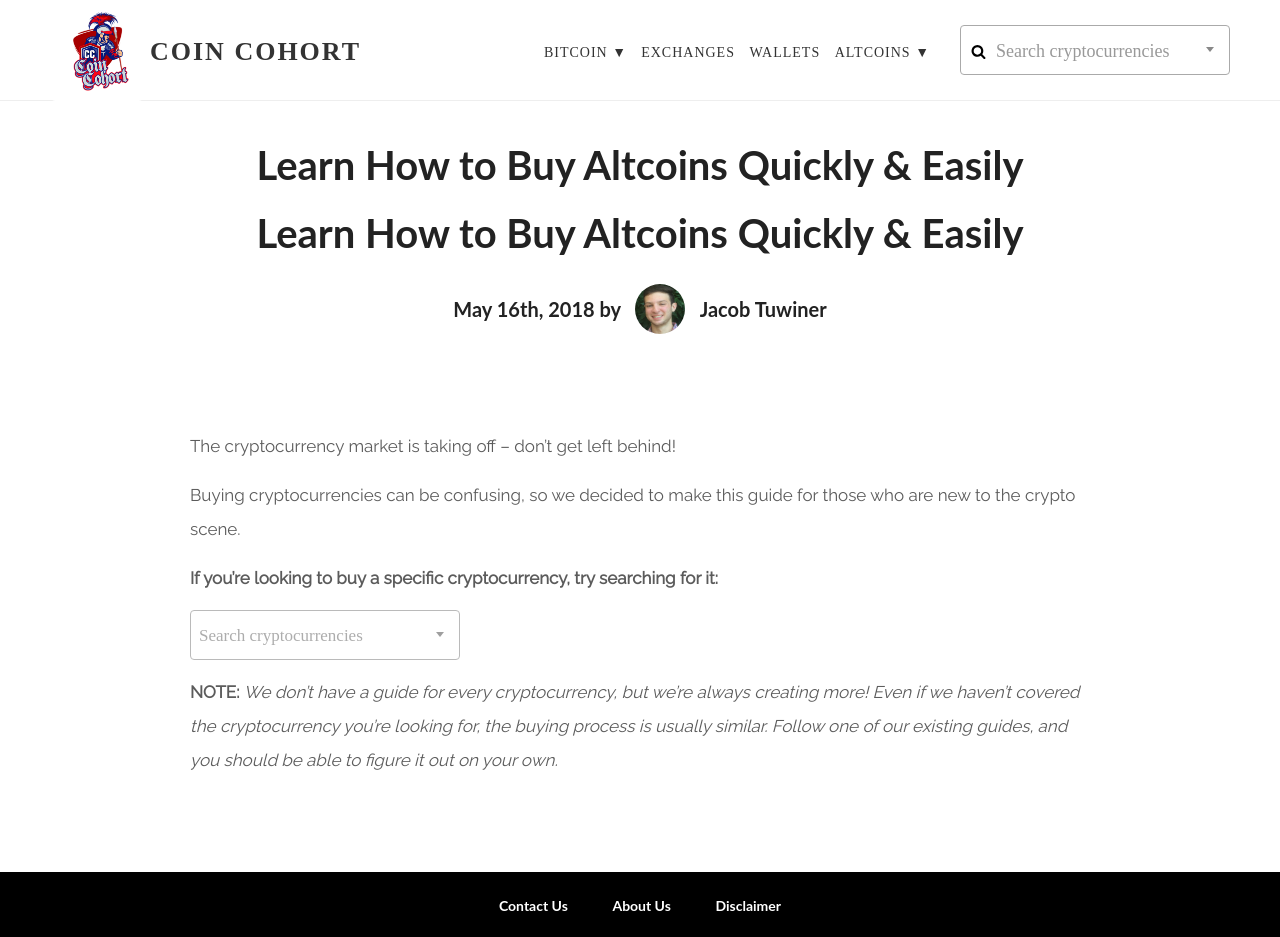
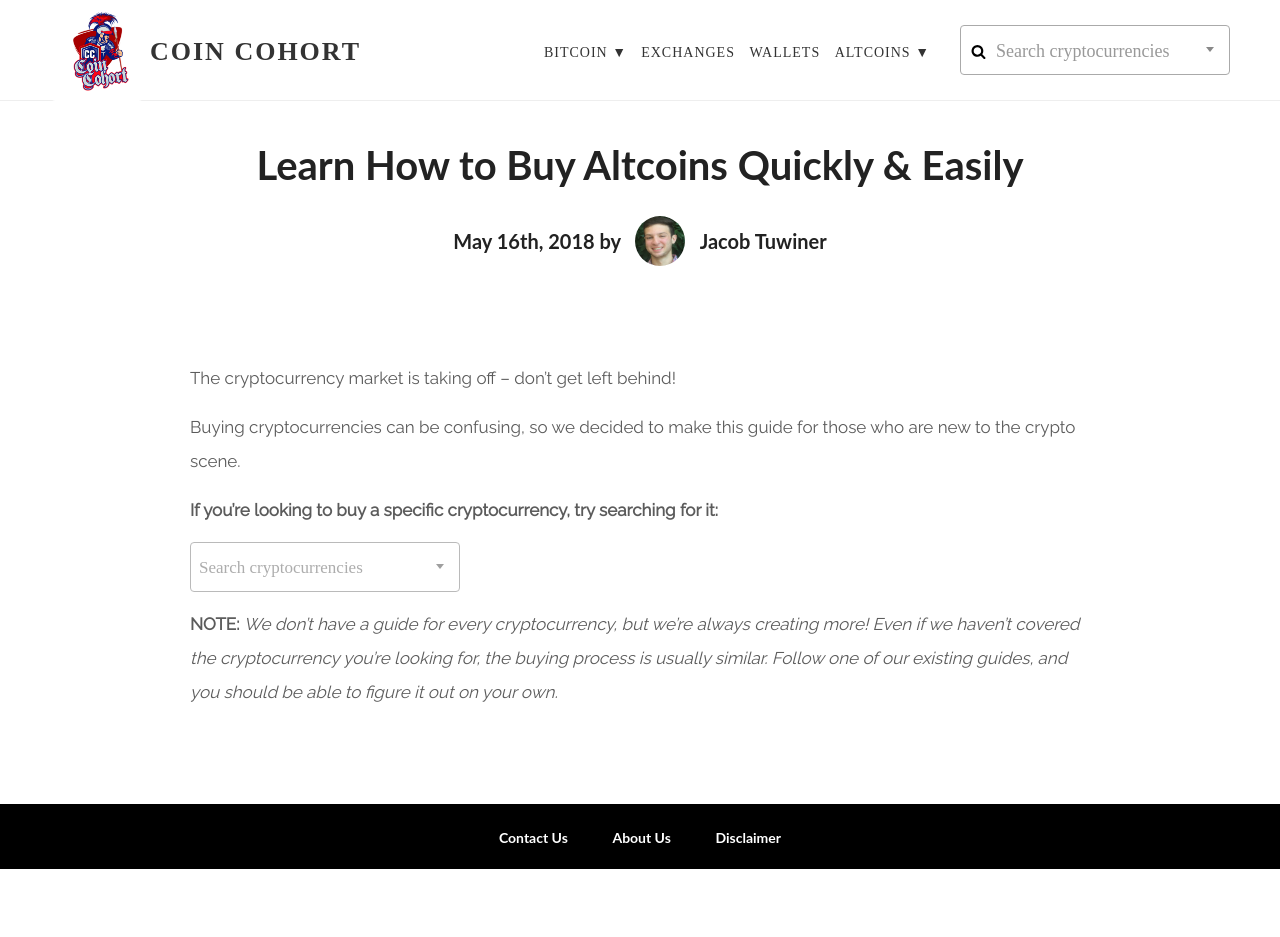
Before and after one commit to homebodygym/homebodygym, a Jekyll site: the page built from pages/altcoins/altcoins.md, in a window 1280 px wide. Built offline with Jekyll 4.4.1, drawn with Linux system fonts in a browser that asks for light colours; some web fonts are replaced; a script that is not in the unit is left out; after the commit the page ends 900 px from its top, so only the background shows below that.

Commit message:
title fix

```diff
--- a/pages/altcoins/altcoins.md
+++ b/pages/altcoins/altcoins.md
@@ -4,8 +4,6 @@
 permalink: "/altcoins/"
 seotitle: "Learn How to Buy Altcoins Quickly & Easily (2018)"
 ---
-
-# Learn How to Buy Altcoins Quickly & Easily
 
 <h3 class="page-subtitle">
     May 16th, 2018 by
```
